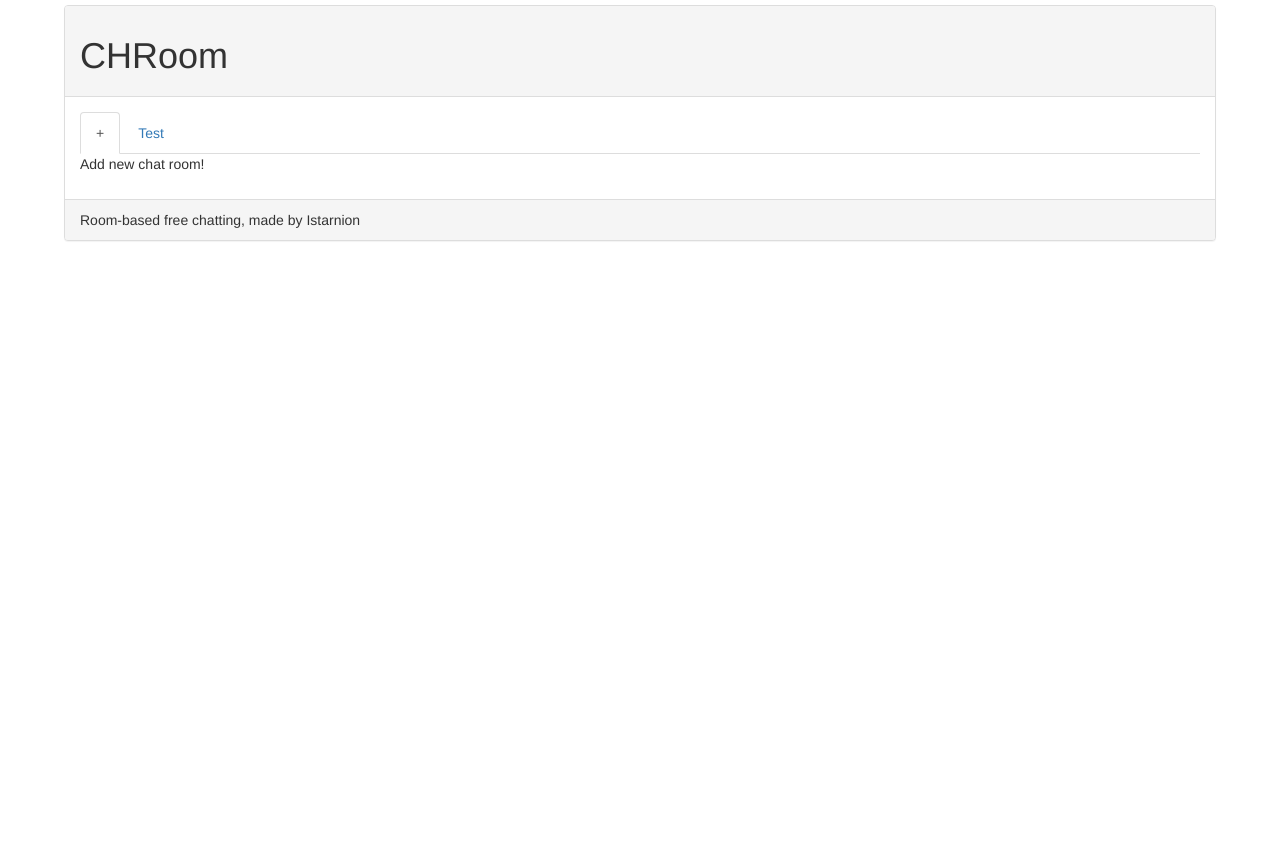
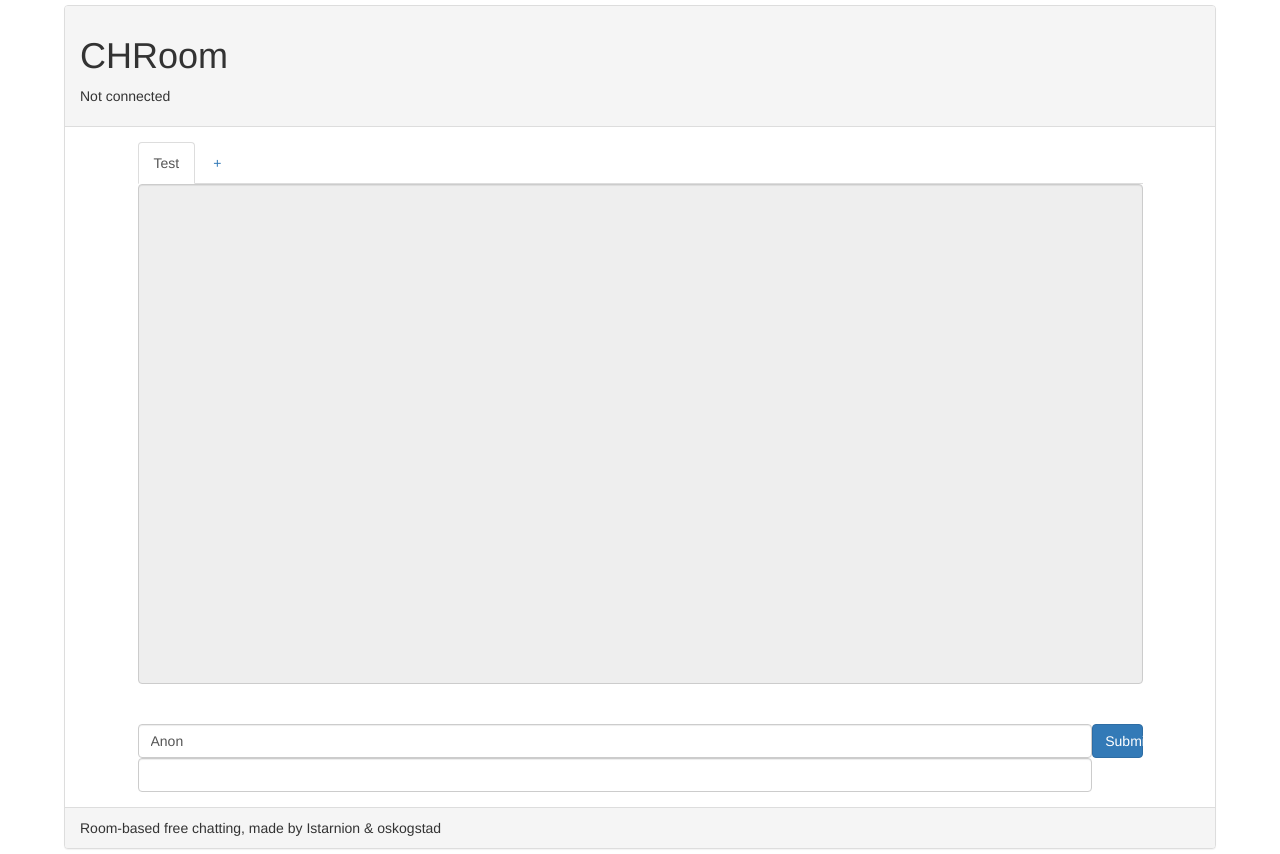
Before and after one commit to Istarnion/chroom, a website: page client/index.html in a window 1280 px wide. Before the commit the page ends 800 px from the top, so only its background shows below. Drawn offline with nearby package versions, Linux system fonts and the light colour scheme.

Commit message:
made ws object on and connection in html, also simple forms

```diff
--- a/client/css/style.css
+++ b/client/css/style.css
@@ -2,3 +2,32 @@
     width: 90%;
     margin: 5px auto;
 }
+
+textarea {
+  resize: none;
+}
+
+#inputDefault {
+  float: left;
+  width: 95%;
+}
+
+#submit-button {
+  width: 5%;
+}
+
+#chatwindow {
+  width: 100%;
+  margin: 0 auto;
+  min-height: 500px;
+}
+
+.tab-content {
+  width: 100%;
+  margin: 0 auto;
+}
+
+#content {
+  width: 90%;
+  margin: 0 auto;
+}
--- a/client/index.html
+++ b/client/index.html
@@ -15,27 +15,32 @@
 
         <div class="panel-heading">
             <h1>CHRoom</h1>
+            <p id="connection_label"></p>
         </div>
         <div id="content" class="panel-body">
             <ul class="nav nav-tabs">
                 <li class="active">
-                    <a href="#new" data-toggle="tab">+</a>
+                  <a href="#test" data-toggle="tab">Test</a>
                 </li>
                 <li>
-                    <a href="#test" data-toggle="tab">Test</a>
+                  <a href="#new" data-toggle="tab">+</a>
                 </li>
             </ul>
             <div class="tab-content">
-                <div class="tab-pane fade active in" id="new">
+                <div class="tab-pane fade" id="new">
                     <p>Add new chat room!</p>
                 </div>
-                <div class="tab-pane fade" id="test">
-                    <p>This is a test tab</p>
+                <div class="tab-pane fade active in" id="test">
+                  <textarea readonly="true" class="form-control" id="chatwindow"></textarea>
+                  <br /><br />
+                    <input class="form-control" id="inputDefault" type="text" value="Anon">
+                    <input class="form-control" id="inputDefault" type="text">
+                    <button type="submit" class="btn btn-primary" id="submit-button">Submit</button>
                 </div>
             </div>
         </div>
         <div class="panel-footer">
-            <footer>Room-based free chatting, made by Istarnion</footer>
+            <footer>Room-based free chatting, made by Istarnion & oskogstad</footer>
         </div>
     </div>
 
--- a/client/js/chatter.js
+++ b/client/js/chatter.js
@@ -1,5 +1,19 @@
 "use strict";
 
 $(function() {
-    console.log("DEBUG");
+
+  var ws = new WebSocket("ws://localhost:4242");
+
+  ws.onerror = (msg) => {
+      console.log(msg);
+      $("#connection_label").html("Not connected");
+    };
+
+  ws.onopen = () => {
+      $("#connection_label").html("Connected");
+    };
+
+  $("submit-button").on("click", () => {
+      console.log("submat");
+  });
 });
```
Also changed, not shown: server/server.js (+22 -1 lines).
